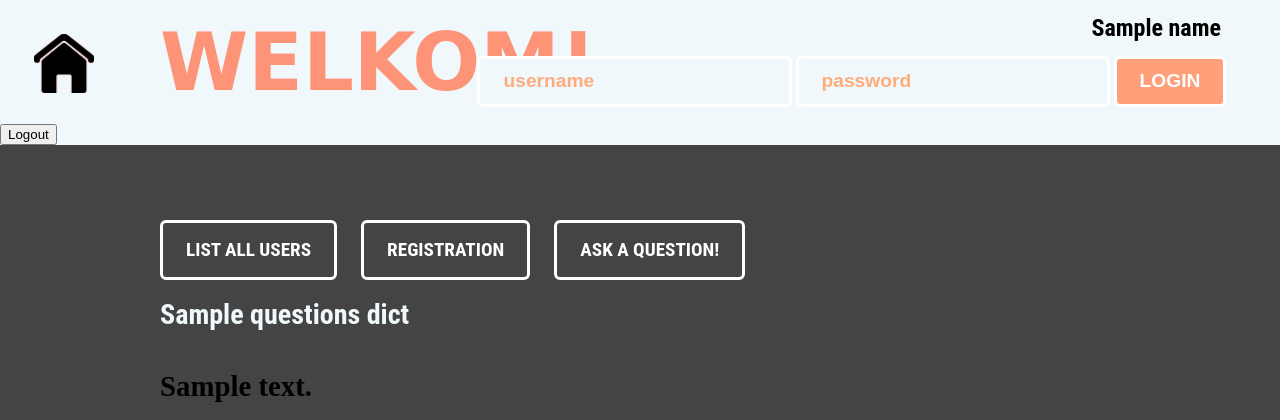
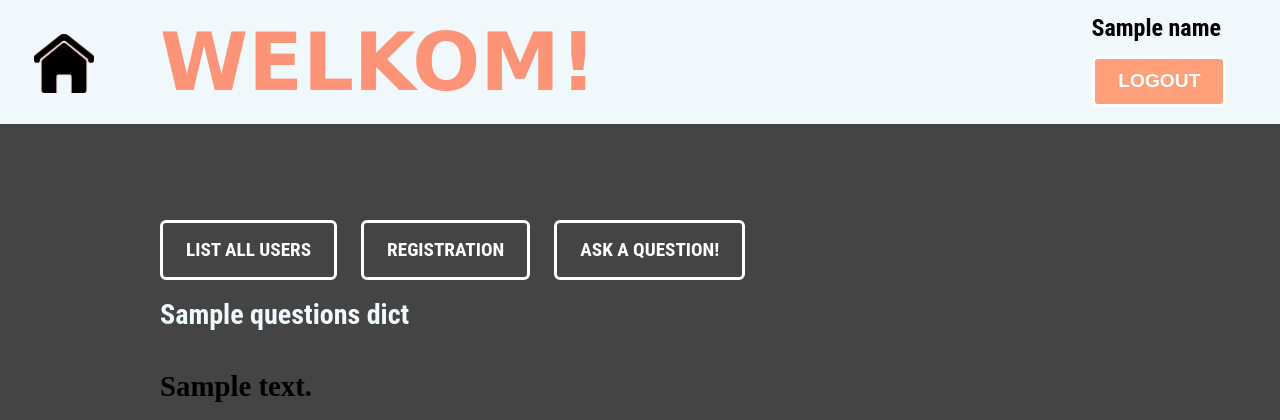
Before and after one commit to jonatanUri/AskMate, a Flask app: template templates/index.html in a window 1280 px wide. Shown: the top 420 px of the page. Run offline with Flask 2, Linux system fonts and the light colour scheme; the template is opened without the code that fills it: most values are stand-ins (such as "Sample title", 1, 10 or a date in 2020).

Commit message:
login/logut put in if condition

```diff
--- a/templates/index.html
+++ b/templates/index.html
@@ -8,14 +8,19 @@
         <a href="/"><img src="/static/images/home_button.png" class="home-button"></a>
         <h1>WELKOM!</h1>
         <h2 class="username">{{ name }}</h2>
-        <form action="/login" method="post" class="login">
+        <div class="login">
+            {% if name == "You are not logged in" %}
+            <form action="/login" method="post">
                 <input type="text" name="username" id="username" placeholder="username" class="login_box">
                 <input type="password" name="password" id="password" placeholder="password" class="login_box">
                 <button type="submit" class="login_btn">Login</button>
             </form>
+            {% else %}
             <form action="/logout" method="post">
-            <button type="submit">Logout</button>
+                <button type="submit" class="login_btn">Logout</button>
             </form>
+            {% endif %}
+        </div>
     </div>
 </head>
 <body>
```
Lines whose indentation alone changed are shown as unchanged.
